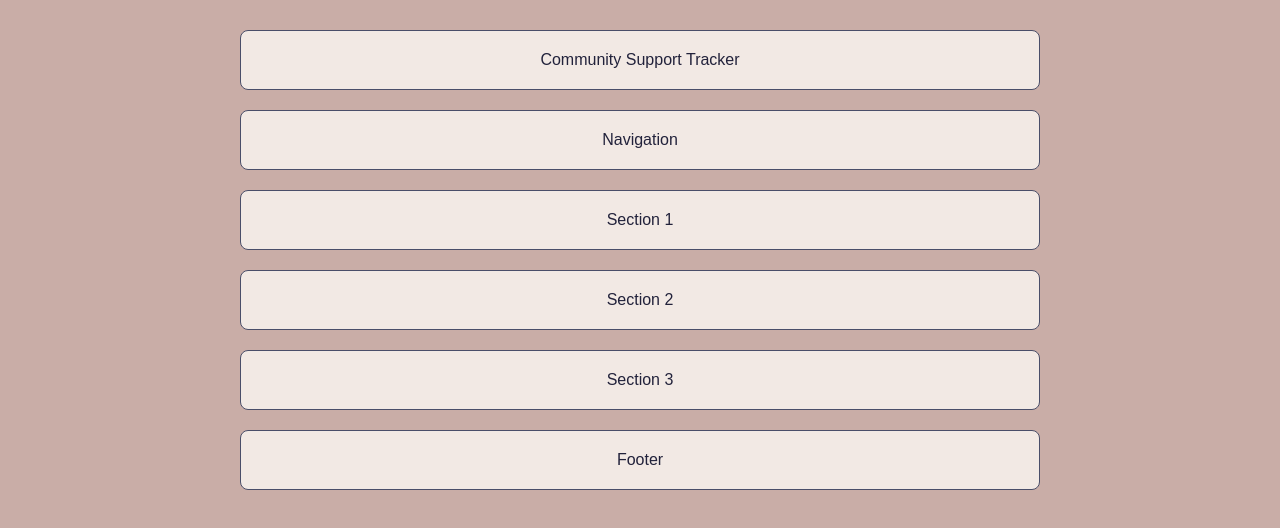
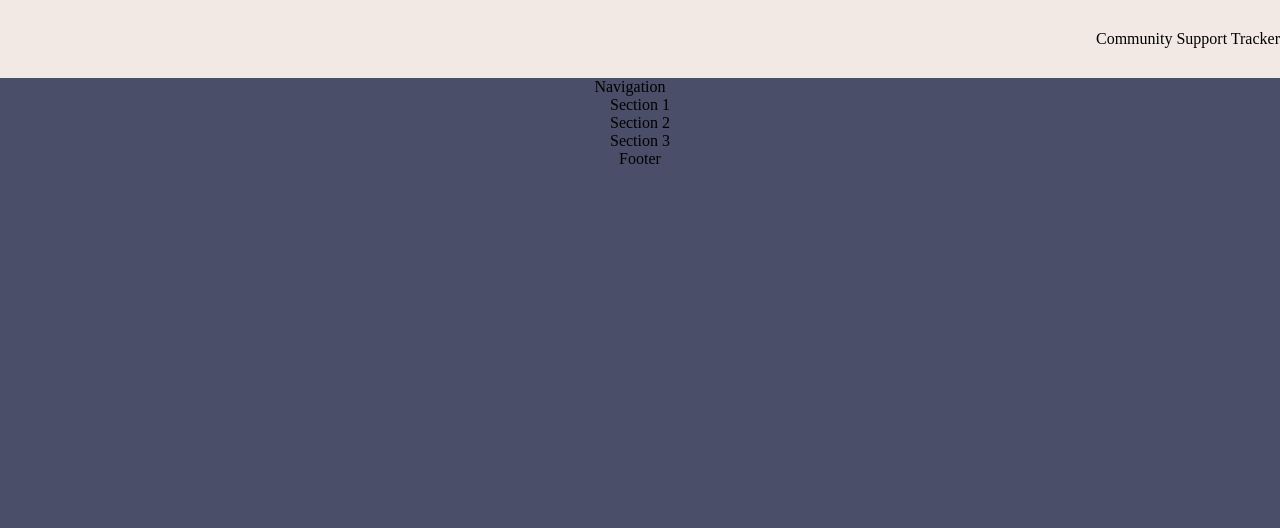
Before and after one commit to tjohnson-rrc/community-support-tracker, a website: page index.html in a window 1280 px wide. Drawn offline with Linux system fonts and the light colour scheme.

Commit message:
Updated CSS.

```diff
--- a/templates/template-styles.css
+++ b/templates/template-styles.css
@@ -1,46 +1,33 @@
 /* CSS CAN BE EDITED PER PAGE BASED ON WHAT WORKS FOR YOU :) */
 
-* {
-    margin:0;
-    padding:0;
-    box-sizing:border-box;
+header {
+  width: 100%;
+  background-color: #F2E9E4;
+  padding: 30px 0;
+  display: flex;
+  justify-content: flex-end;
+  align-items: center;
 }
+
 body {
-    font-family:Arial, Helvetica, sans-serif;
-    background-color: #C9ADA7;
-    color: #22223B;
+font-family: 'Segoe UI, Tahoma, Geneva, Verdana, sans-serif';
+background-color: #4A4E69;
 min-height: 100vh;
 display: flex;
 flex-direction: column;
 align-items: center;
-    justify-content: flex-start;
-    padding: 20px;
+padding: 0%;
+margin: 0%;
 }
 
-  header,
-  nav,
-  section,
-  footer {
-    width: 100%;
-    max-width: 800px;
-    margin: 10px 0;
-    padding: 20px;
-    border-radius: 8px;
-    text-align: center;
-    border: 1.2px solid #4A4E69;
-    background-color: #F2E9E4;
+.nav-bar {
+margin-right: 20px;
 }
 
-  /*RESPONSIVE DESIGN*/
-  @media (max-width: 600px) {
-    body {
-        padding: 30px;
+.nav-links {
+list-style: none;
+  display: flex;
+  gap: 20px;
+  margin: 0;
+  padding: 0;
 }
-
-    header,
-    nav,
-    section,
-    footer {
-        padding: 30px;
-    }
-  }
```
Lines whose indentation alone changed are shown as unchanged.
